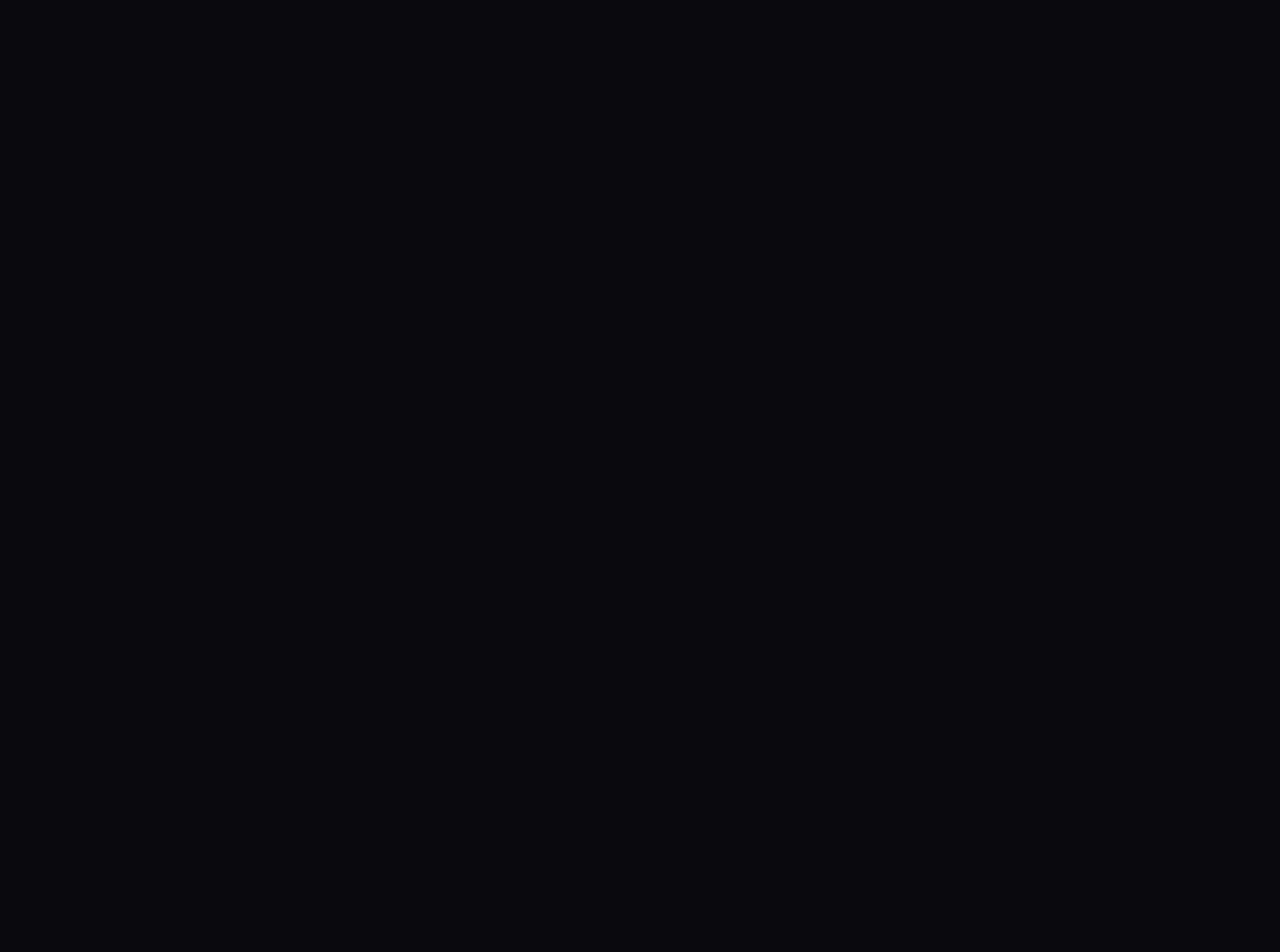
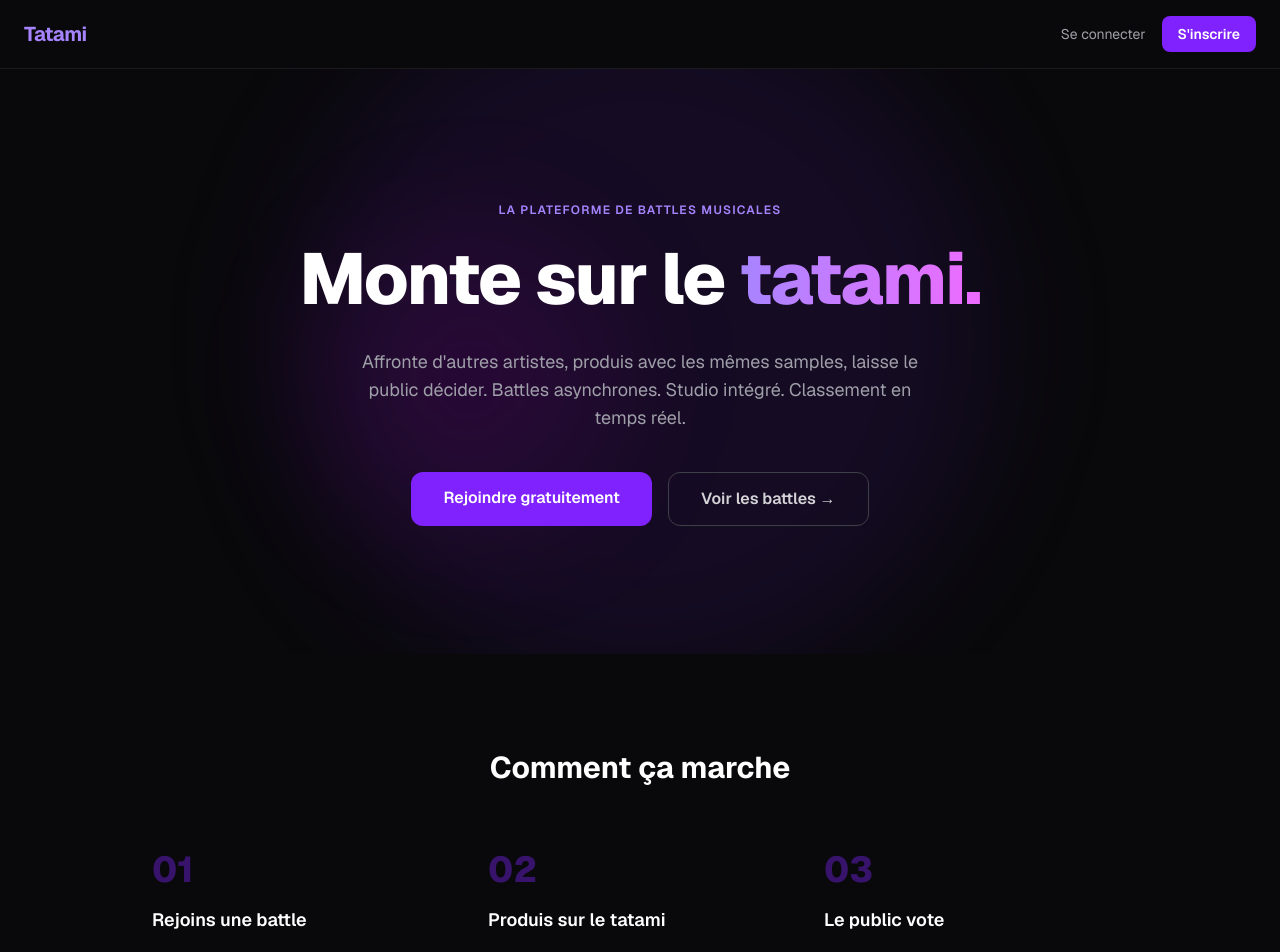
Before and after one commit to rootusr404/colisee-musical, a Next.js app: page / in a window 1280 px wide. Before the commit this address had no page. Shown: the top 952 px of the page. Before the commit the page ends 800 px from the top, so only its background shows below. Built offline with nearby package versions, Linux system fonts and the light colour scheme.

Commit message:
Sprint 1 : landing page Tatami

```diff
--- a/app/page.tsx
+++ b/app/page.tsx
@@ -1,5 +1,126 @@
-import { redirect } from 'next/navigation'
+import Link from 'next/link'
 
-export default function RootPage() {
-  redirect('/login')
+const steps = [
+  { n: '01', title: 'Rejoins une battle', desc: 'Parcours les battles ouvertes et inscris-toi en un clic.' },
+  { n: '02', title: 'Produis sur le tatami', desc: 'Utilise le studio intégré avec le sample pack imposé. Enregistre, mixe, exporte.' },
+  { n: '03', title: 'Le public vote', desc: 'Les meilleurs sons remontent. Le classement se met à jour en temps réel.' },
+]
+
+const perks = [
+  { icon: '🎛️', title: 'Studio dans le navigateur', desc: 'Aucune installation. Produis directement depuis Chrome, Firefox ou Safari.' },
+  { icon: '⚡', title: 'Temps réel', desc: 'Votes, classements et chat se mettent à jour instantanément.' },
+  { icon: '🏆', title: 'Compétition équitable', desc: 'Tous les candidats utilisent le même sample pack. Seul le talent fait la différence.' },
+]
+
+export default function LandingPage() {
+  return (
+    <div className="min-h-screen bg-zinc-950 text-white flex flex-col">
+
+      {/* ── Navbar ── */}
+      <header className="px-6 py-4 flex items-center justify-between border-b border-zinc-800/60">
+        <span className="font-bold text-xl tracking-tight text-violet-400">Tatami</span>
+        <div className="flex items-center gap-4">
+          <Link href="/login" className="text-sm text-zinc-400 hover:text-white transition">
+            Se connecter
+          </Link>
+          <Link
+            href="/register"
+            className="text-sm bg-violet-600 hover:bg-violet-500 text-white font-semibold px-4 py-2 rounded-lg transition"
+          >
+            S'inscrire
+          </Link>
+        </div>
+      </header>
+
+      <main className="flex flex-col flex-1">
+
+        {/* ── Hero ── */}
+        <section className="relative flex flex-col items-center justify-center text-center px-6 py-32 overflow-hidden">
+          {/* Halos décoratifs */}
+          <div className="absolute -top-20 left-1/2 -translate-x-1/2 w-[700px] h-[700px] bg-violet-600/10 rounded-full blur-3xl pointer-events-none" />
+          <div className="absolute top-40 left-1/4 w-[300px] h-[300px] bg-fuchsia-600/10 rounded-full blur-3xl pointer-events-none" />
+
+          <div className="relative z-10 max-w-3xl">
+            <span className="inline-block text-xs font-semibold tracking-widest text-violet-400 uppercase mb-4">
+              La plateforme de battles musicales
+            </span>
+            <h1 className="text-5xl sm:text-7xl font-extrabold tracking-tight leading-tight mb-6">
+              Monte sur le{' '}
+              <span className="text-transparent bg-clip-text bg-gradient-to-r from-violet-400 to-fuchsia-400">
+                tatami.
+              </span>
+            </h1>
+            <p className="text-lg text-zinc-400 max-w-xl mx-auto mb-10">
+              Affronte d'autres artistes, produis avec les mêmes samples, laisse le public décider.
+              Battles asynchrones. Studio intégré. Classement en temps réel.
+            </p>
+            <div className="flex flex-col sm:flex-row gap-4 justify-center">
+              <Link
+                href="/register"
+                className="bg-violet-600 hover:bg-violet-500 text-white font-semibold px-8 py-3.5 rounded-xl transition text-base"
+              >
+                Rejoindre gratuitement
+              </Link>
+              <Link
+                href="/battles"
+                className="border border-zinc-700 hover:border-zinc-500 text-zinc-300 hover:text-white font-semibold px-8 py-3.5 rounded-xl transition text-base"
+              >
+                Voir les battles →
+              </Link>
+            </div>
+          </div>
+        </section>
+
+        {/* ── Comment ça marche ── */}
+        <section className="px-6 py-24 max-w-5xl mx-auto w-full">
+          <h2 className="text-3xl font-bold text-center mb-16">Comment ça marche</h2>
+          <div className="grid grid-cols-1 sm:grid-cols-3 gap-8">
+            {steps.map((s) => (
+              <div key={s.n} className="flex flex-col gap-4">
+                <span className="text-4xl font-extrabold text-violet-600/40">{s.n}</span>
+                <h3 className="text-lg font-semibold">{s.title}</h3>
+                <p className="text-zinc-400 text-sm leading-relaxed">{s.desc}</p>
+              </div>
+            ))}
+          </div>
+        </section>
+
+        {/* ── Pourquoi Tatami ── */}
+        <section className="px-6 py-24 bg-zinc-900/50 border-y border-zinc-800">
+          <div className="max-w-5xl mx-auto w-full">
+            <h2 className="text-3xl font-bold text-center mb-16">Pourquoi Tatami</h2>
+            <div className="grid grid-cols-1 sm:grid-cols-3 gap-8">
+              {perks.map((p) => (
+                <div key={p.title} className="bg-zinc-900 border border-zinc-800 rounded-2xl p-6 flex flex-col gap-3">
+                  <span className="text-3xl">{p.icon}</span>
+                  <h3 className="font-semibold text-white">{p.title}</h3>
+                  <p className="text-zinc-400 text-sm leading-relaxed">{p.desc}</p>
+                </div>
+              ))}
+            </div>
+          </div>
+        </section>
+
+        {/* ── CTA final ── */}
+        <section className="px-6 py-24 flex flex-col items-center text-center gap-6">
+          <h2 className="text-3xl font-bold">Prêt à entrer sur le tatami ?</h2>
+          <p className="text-zinc-400 max-w-md">Crée ton compte en 30 secondes. Aucune carte bancaire requise.</p>
+          <Link
+            href="/register"
+            className="bg-violet-600 hover:bg-violet-500 text-white font-semibold px-8 py-3.5 rounded-xl transition text-base"
+          >
+            Créer mon compte
+          </Link>
+        </section>
+
+      </main>
+
+      {/* ── Footer ── */}
+      <footer className="border-t border-zinc-800 px-6 py-6 flex items-center justify-between text-xs text-zinc-600">
+        <span>© 2025 Tatami. Tous droits réservés.</span>
+        <span>Fait avec 🎵</span>
+      </footer>
+
+    </div>
+  )
 }
```
